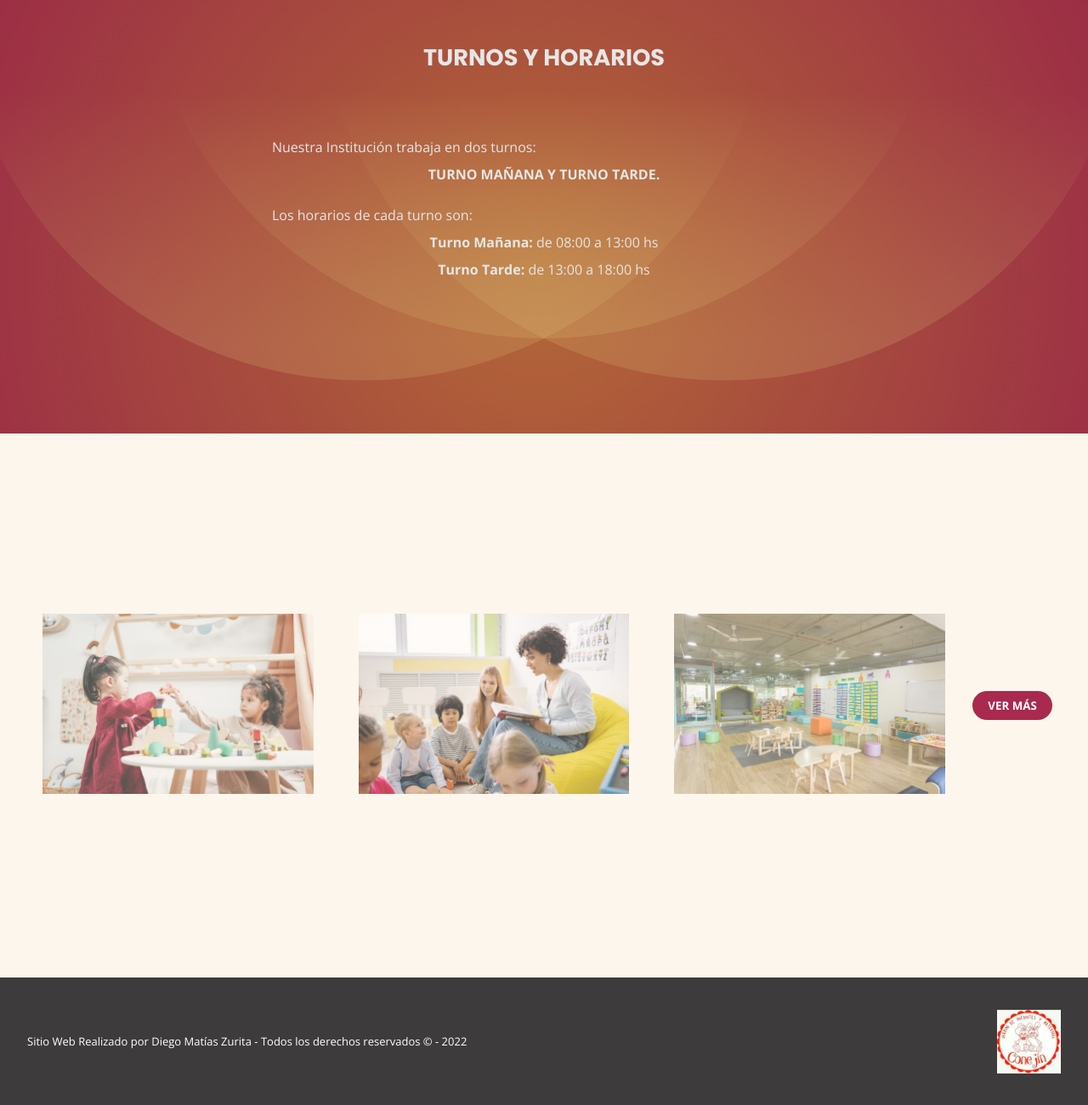
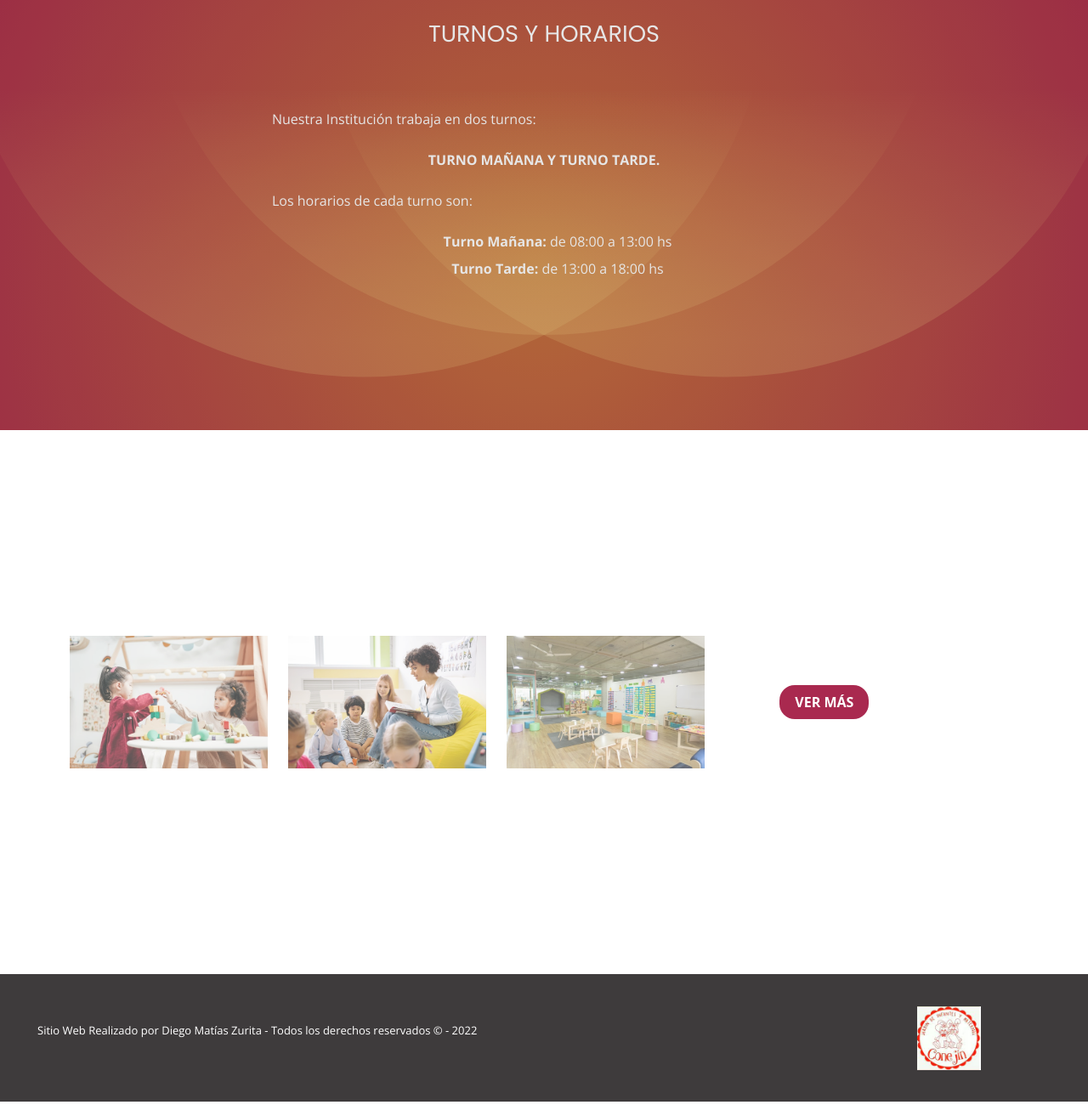
Before and after one commit to MatiasDiego/jardin_conejin__zurita_diego, a plain HTML site: page index.html in a window 1280 px wide. Shown: the part 760-2060 px from the top of the page at 85% size. Drawn offline with nearby package versions, Linux system fonts and the light colour scheme.

Commit message:
Maquetado del INDEX con Bootstrap

```diff
--- a/css/styles.css
+++ b/css/styles.css
@@ -72,14 +72,18 @@ body {
 
 /************ HERO SECTION ************/
 
-.hero {
+.container {
+    padding: 50px;
+}
+
+/* .hero {
     display: grid;
     grid-template-columns: 40% 60%;
     grid-template-rows: 1fr;
     grid-column-gap: 2em;
     justify-items: center;
     padding: 50px;
-}
+} */
 
 .hero__content {
     display: flex;
@@ -213,7 +217,7 @@ body {
     align-items: center;
 }
 
-.btn {
+.btn__galery {
     background-color: #A9294F;
     padding: 8px 18px;
     border-radius: 18px;
--- a/index.html
+++ b/index.html
@@ -6,7 +6,6 @@
     <meta charset="UTF-8">
     <meta http-equiv="X-UA-Compatible" content="IE=edge">
     <meta name="viewport" content="width=device-width, initial-scale=1.0">
-    <title>Jardin de Infantes - Conejin</title>
     <link rel="stylesheet" href="./css/styles.css">
     <!-- Google Fonts - Poppins -->
     <link rel="preconnect" href="https://fonts.googleapis.com">
@@ -18,6 +17,10 @@
     <link href="https://fonts.googleapis.com/css2?family=Open+Sans:wght@300;400;700&family=Poppins:wght@100;400;700&display=swap" rel="stylesheet">
     <!-- FontAwesome -->
     <script src="https://kit.fontawesome.com/c3a73af5c6.js" crossorigin="anonymous"></script>
+    <!-- Bootstrap -->
+    <link href="https://cdn.jsdelivr.net/npm/bootstrap@5.1.3/dist/css/bootstrap.min.css" rel="stylesheet" integrity="sha384-1BmE4kWBq78iYhFldvKuhfTAU6auU8tT94WrHftjDbrCEXSU1oBoqyl2QvZ6jIW3" crossorigin="anonymous">
+    <!-- Title -->
+    <title>Jardin de Infantes - Conejin</title>
 </head>
 
 <body>
@@ -54,22 +57,28 @@
 
     <main>
         <!-- Hero Section -->
-        <section class="hero">
-            <div class="hero__content">
+        <div class="container">
+            <div class="row">
+                <div class="col-5 hero__content">
                     <h1 class="hero__title">Jardín de Infantes <br> Conejin</h1>
                     <p class="hero__paragraph"> Somos una Institución que apuesta por una educación integral para los/as niños/as, fortalenciendo lo intelectual,
                         emocional y físico, logrando que la educación brindada sea completa. Creemos en la importancia de trabajar junto
                         con los padres para lograr un vínculo fuerte entre todos.
                     </p>
                 </div>
+                <div class="col-7">
                     <div class="hero__imgcontainer">
                         <img class="hero__img" src="./images/image_hero.jpg" alt="Imagen Jardin Conejin">
                     </div>
-        </section>
+                </div>
+            </div>
+        </div>
 
         <!-- Shifts and Schedules Section -->
-        <section class="schedule">
-            <h2 class="schedule__title fadeInLeft"> Turnos y Horarios</h2>
+        <div class="container-fluid schedule">
+            <div class="row">
+                <div class="col-12">
+                    <h2 class="schedule__title"> Turnos y Horarios</h2>
                     <div class="schedule__content">
                         <p class="schedule__paragraph"> Nuestra Institución trabaja en dos turnos:
                         </p>
@@ -80,41 +89,55 @@
                             <li class="schedule__item"><strong>Turno Tarde:</strong> de 13:00 a 18:00 hs</li>
                         </ul>
                     </div>
-        </section>
+                </div>
+            </div>
+        </div>
 
         <!-- Images Galery -->
-        <section class="galery">
-            <div class="galery__container">
-                <div class="galery__img">
+        <div class="container galery">
+            <div class="row galery__container">
+                <div class="col-3 galery__img">
                     <img src="./images/galery_1.jpg" alt="Niñas jugando">
                 </div>
-                <div class="galery__img">
+                <div class="col-3 galery__img">
                     <img src="./images/galery_2.jpg" alt="Hora de lectura">
                 </div>
-                <div class="galery__img">
+                <div class="col-3 galery__img">
                     <img src="./images/galery_3.jpg" alt="Hora de plástica">
                 </div>
-            </div>
+                <div class="col-3">
+
                 <!-- View More Button -->
                 <div class="btn__container">
-                <button class="btn">Ver más</button>
+                    <button class="btn__galery">Ver más</button>
                 </div>
-        </section>
+                </div>
+            </div>
+        </div>
 
     </main>
 
-    <footer class="footer">
+    <div class="container-fluid">
+        <div class="row footer">
+            <div class="col-10">
                 <!-- Footer Paragraph -->
                 <div class="footer__content">
                     <p class="footer__paragraph">Sitio Web Realizado por Diego Matías Zurita - Todos los derechos
                                                 reservados &#169 - 2022
                     </p>
                 </div>
+            </div>
+            <div class="col-2">
                 <!-- Footer Logo -->
                 <div class="footer__logo">
                     <img src="./images/logo_conejin.png" alt="Footer Logo">
                 </div>
-    </footer>
+            </div>
+        </div>
+    </div>
+
+    <!-- JS Bootstrap -->
+    <script src="https://cdn.jsdelivr.net/npm/bootstrap@5.1.3/dist/js/bootstrap.bundle.min.js" integrity="sha384-ka7Sk0Gln4gmtz2MlQnikT1wXgYsOg+OMhuP+IlRH9sENBO0LRn5q+8nbTov4+1p" crossorigin="anonymous"></script>
 
 </body>
 
```
Lines whose indentation alone changed are shown as unchanged.
